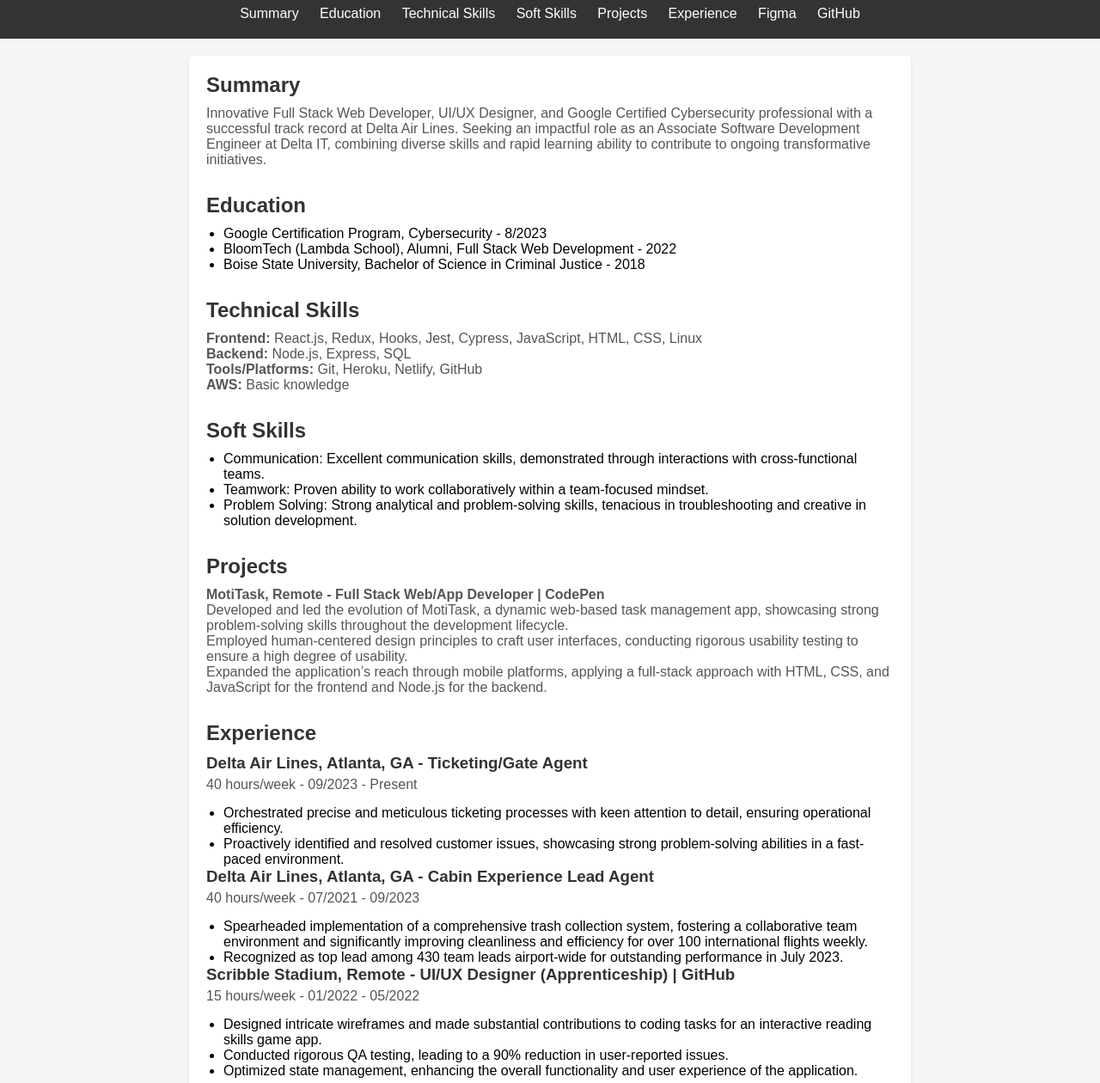
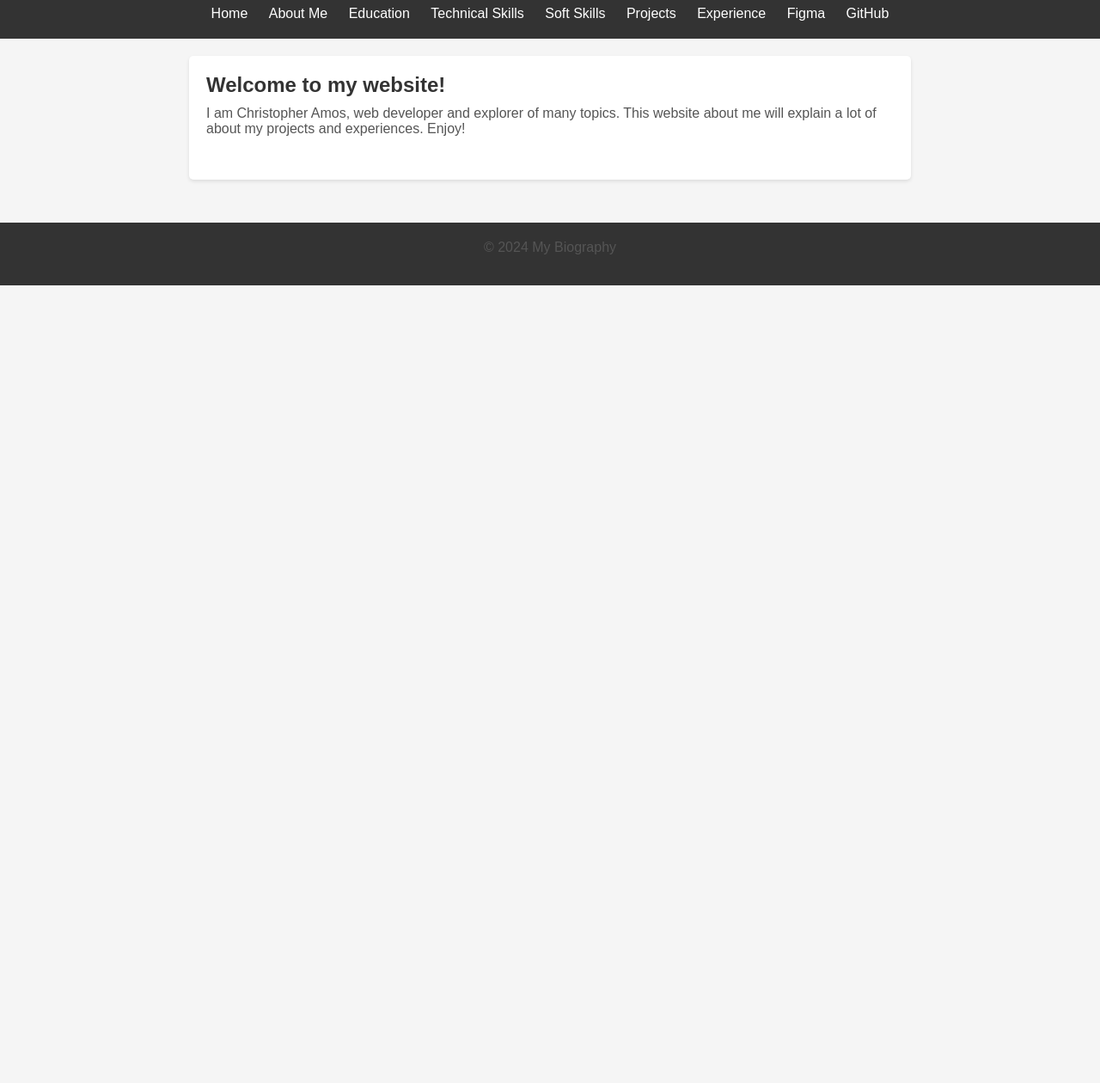
Before and after one commit to Cyamos2/SelfIntroductionCA, a website: page html/index.html in a window 1280 px wide. Shown: the part 60-1320 px from the top of the page at 86% size. After the commit the page ends 800 px from the top, so only its background shows below. Drawn offline with Linux system fonts and the light colour scheme; files that its build step writes are made by us from their sources.

```diff
--- a/html/index.html
+++ b/html/index.html
@@ -13,14 +13,15 @@
         <h1>My Biography</h1>
         <nav>
             <ul>
-                <li><a href="#summary">Summary</a></li>
-                <li><a href="#education">Education</a></li>
-                <li><a href="#technical-skills">Technical Skills</a></li>
-                <li><a href="#soft-skills">Soft Skills</a></li>
-                <li><a href="#projects">Projects</a></li>
-                <li><a href="#experience">Experience</a></li>
-                <li><a href="https://www.figma.com/files/user/1068702024661094527?fuid=1068702024661094527" target="_blank">Figma</a></li>
-                <li><a href="https://github.com/Cyamos2" target="_blank">GitHub</a></li>
+                <li><a href="index.html">Home</a></li>
+                <li><a href="summary.html">About Me</a></li>
+                <li><a href="education.html">Education</a></li>
+                <li><a href="technical-skills.html">Technical Skills</a></li>
+                <li><a href="soft-skills.html">Soft Skills</a></li>
+                <li><a href="projects.html">Projects</a></li>
+                <li><a href="experience.html">Experience</a></li>
+                <li><a href="https://www.figma.com/" target="_blank">Figma</a></li>
+                <li><a href="https://github.com/" target="_blank">GitHub</a></li>
                 <!-- Add more navigation links as needed -->
             </ul>
         </nav>
@@ -28,78 +29,13 @@
 
     <main>
         <section id="summary">
-            <h2>Summary</h2>
-            <p>Innovative Full Stack Web Developer, UI/UX Designer, and Google Certified Cybersecurity professional with a successful track record at Delta Air Lines. Seeking an impactful role as an Associate Software Development Engineer at Delta IT, combining diverse skills and rapid learning ability to contribute to ongoing transformative initiatives.</p>
-        </section>
-
-        <section id="education">
-            <h2>Education</h2>
-            <ul>
-                <li>Google Certification Program, Cybersecurity - 8/2023</li>
-                <li>BloomTech (Lambda School), Alumni, Full Stack Web Development - 2022</li>
-                <li>Boise State University, Bachelor of Science in Criminal Justice - 2018</li>
-            </ul>
-        </section>
-
-        <section id="technical-skills">
-            <h2>Technical Skills</h2>
-            <p>
-                <strong>Frontend:</strong> React.js, Redux, Hooks, Jest, Cypress, JavaScript, HTML, CSS, Linux<br>
-                <strong>Backend:</strong> Node.js, Express, SQL<br>
-                <strong>Tools/Platforms:</strong> Git, Heroku, Netlify, GitHub<br>
-                <strong>AWS:</strong> Basic knowledge
-            </p>
-        </section>
-
-        <section id="soft-skills">
-            <h2>Soft Skills</h2>
-            <ul>
-                <li>Communication: Excellent communication skills, demonstrated through interactions with cross-functional teams.</li>
-                <li>Teamwork: Proven ability to work collaboratively within a team-focused mindset.</li>
-                <li>Problem Solving: Strong analytical and problem-solving skills, tenacious in troubleshooting and creative in solution development.</li>
-            </ul>
-        </section>
-
-        <section id="projects">
-            <h2>Projects</h2>
-            <p>
-                <strong>MotiTask, Remote - Full Stack Web/App Developer | CodePen</strong><br>
-                Developed and led the evolution of MotiTask, a dynamic web-based task management app, showcasing strong problem-solving skills throughout the development lifecycle.<br>
-                Employed human-centered design principles to craft user interfaces, conducting rigorous usability testing to ensure a high degree of usability.<br>
-                Expanded the application’s reach through mobile platforms, applying a full-stack approach with HTML, CSS, and JavaScript for the frontend and Node.js for the backend.
-            </p>
-        </section>
-
-        <section id="experience">
-            <h2>Experience</h2>
-            <h3>Delta Air Lines, Atlanta, GA - Ticketing/Gate Agent</h3>
-            <p>40 hours/week - 09/2023 - Present</p>
-            <ul>
-                <li>Orchestrated precise and meticulous ticketing processes with keen attention to detail, ensuring operational efficiency.</li>
-                <li>Proactively identified and resolved customer issues, showcasing strong problem-solving abilities in a fast-paced environment.</li>
-            </ul>
-
-            <h3>Delta Air Lines, Atlanta, GA - Cabin Experience Lead Agent</h3>
-            <p>40 hours/week - 07/2021 - 09/2023</p>
-            <ul>
-                <li>Spearheaded implementation of a comprehensive trash collection system, fostering a collaborative team environment and significantly improving cleanliness and efficiency for over 100 international flights weekly.</li>
-                <li>Recognized as top lead among 430 team leads airport-wide for outstanding performance in July 2023.</li>
-            </ul>
-
-            <h3>Scribble Stadium, Remote - UI/UX Designer (Apprenticeship) | GitHub</h3>
-            <p>15 hours/week - 01/2022 - 05/2022</p>
-            <ul>
-                <li>Designed intricate wireframes and made substantial contributions to coding tasks for an interactive reading skills game app.</li>
-                <li>Conducted rigorous QA testing, leading to a 90% reduction in user-reported issues.</li>
-                <li>Optimized state management, enhancing the overall functionality and user experience of the application.</li>
-            </ul>
+            <h2>Welcome to my website!</h2>
+            <p>I am Christopher Amos, web developer and explorer of many topics. This website about me will explain a lot of about my projects and experiences. Enjoy!</p>
         </section>
     </main>
 
     <footer>
         <p>&copy; 2024 My Biography</p>
     </footer>
-
-    <script src="js/script.js"></script>
 </body>
 </html>
```
Also changed, not shown: html/summary.html (+1 -0 lines), html/education.html (added).
